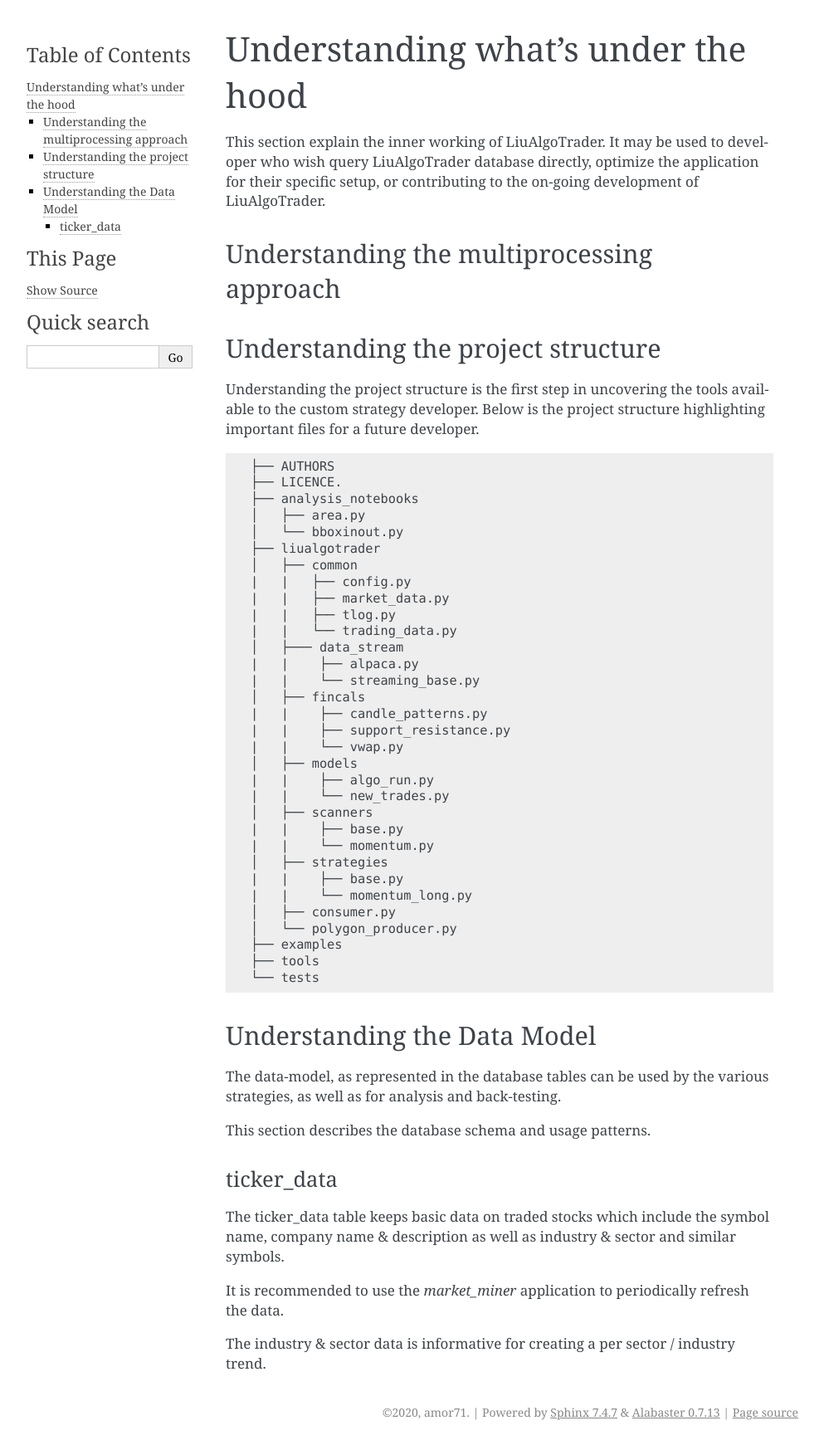
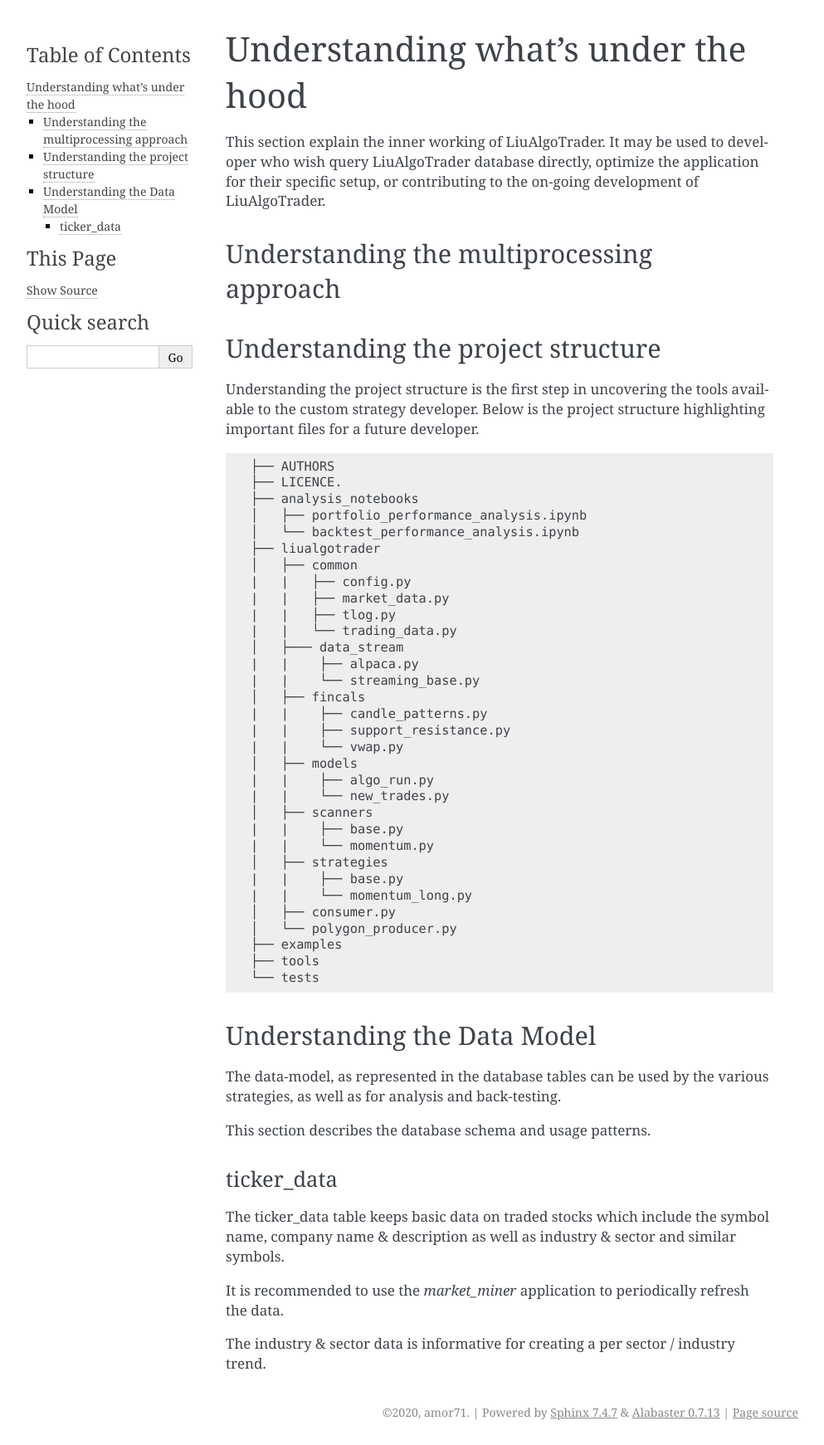
Before and after one commit to amor71/LiuAlgoTrader, a Sphinx documentation site: the page built from docs/source/Under-the-hood.rst, in a window 1280 px wide. Shown: the whole page at 83% size, without its empty margins (148-1141 px from the left). Built offline with Sphinx 7.4.7, drawn with Linux system fonts in a browser that asks for light colours.

Commit message:
fix tree

```diff
--- a/docs/source/Under-the-hood.rst
+++ b/docs/source/Under-the-hood.rst
@@ -26,8 +26,8 @@
     ├── AUTHORS
     ├── LICENCE.
     ├── analysis_notebooks
-    │   ├── area.py
-    │   └── bboxinout.py
+    │   ├── portfolio_performance_analysis.ipynb
+    │   └── backtest_performance_analysis.ipynb
     ├── liualgotrader
     │   ├── common
     |   |   ├── config.py
```
